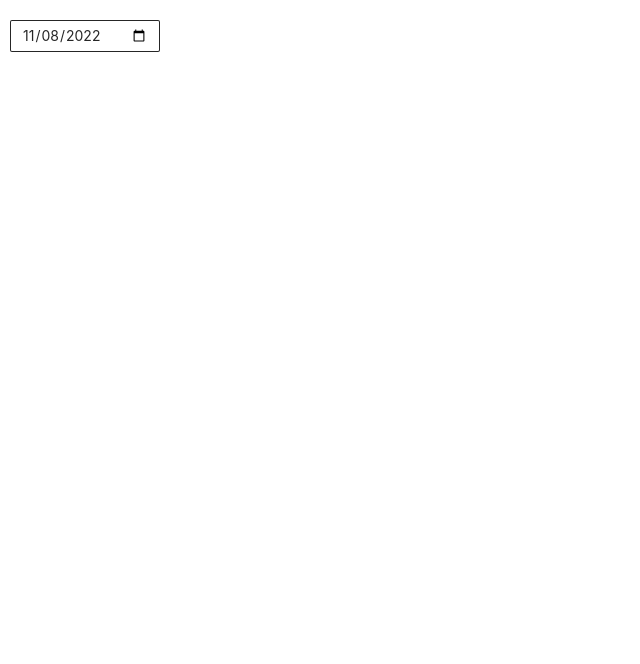
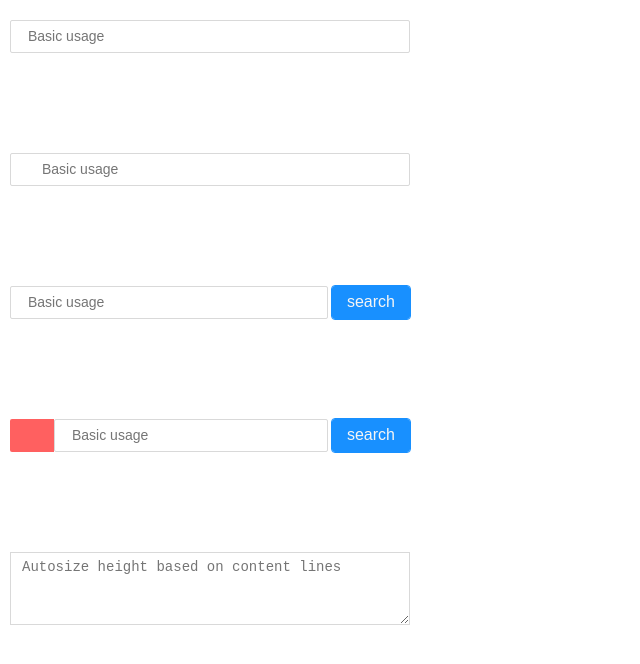
Before and after one commit to leigp555/hut-ui, a Vue app: page /#/test in a window 1280 px wide. Before the commit this address led to /#/. Shown: the top 664 px of the page, without its empty margins (0-640 px from the left). Built offline with nearby package versions, Linux system fonts and the light colour scheme.

Commit message:
style: 完成input组件以及textarea组件

```diff
--- a/src/App.vue
+++ b/src/App.vue
@@ -1,11 +1,11 @@
 <template>
   <div class="test">
-    <DatePickerEg />
+    <InputEg />
   </div>
 </template>
 
 <script setup lang="ts">
-import DatePickerEg from '@/eg/DatePickerEg.vue'
+import InputEg from '@/eg/InputEg.vue'
 </script>
 
 <style>
--- /dev/null
+++ b/src/eg/InputEg.vue
@@ -0,0 +1,69 @@
+<template>
+  <div class="ui-template-wrap">
+    <Input v-model:value="value" placeholder="Basic usage" />
+    <Input v-model:value="value" placeholder="Basic usage">
+      <template #prefix>
+        <SvgIcon name="user" width="1em" height="1em" @click="iconClick" />
+      </template>
+      <template #suffix>
+        <SvgIcon name="warning" width="1em" height="1em" />
+      </template>
+    </Input>
+    <Input v-model:value="value" placeholder="Basic usage">
+      <template #suffix_outer>
+        <Button :style="{ marginLeft: '4px' }">search</Button>
+      </template>
+    </Input>
+    <Input v-model:value="value" placeholder="Basic usage">
+      <template #prefix_outer>
+        <div class="xx">
+          <SvgIcon name="search" width="1.5em" height="1.5em" />
+        </div>
+      </template>
+      <template #suffix_outer>
+        <Button :style="{ marginLeft: '4px' }">search</Button>
+      </template>
+    </Input>
+    <!--    <Textarea-->
+    <!--      v-model:value="value1"-->
+    <!--      placeholder="Autosize height based on content lines"-->
+    <!--      autoSize-->
+    <!--    />-->
+    <Textarea
+      v-model:value="value1"
+      placeholder="Autosize height based on content lines"
+      :autoSize="{ minRows: 3, maxRows: 5 }"
+    />
+  </div>
+</template>
+
+<script setup lang="ts">
+import { ref } from 'vue'
+import Input from '@/lib/input/Input.vue'
+import Textarea from '@/lib/input/Textarea.vue'
+import SvgIcon from '@/lib/common/SvgIcon.vue'
+import Button from '@/lib/button/Button.vue'
+
+const value = ref<string>('')
+const value1 = ref<string>('')
+const iconClick = () => {
+  console.log('点击了')
+}
+</script>
+
+<style lang="scss">
+.ui-template-wrap {
+  display: flex;
+  flex-direction: column;
+  gap: 100px;
+  width: 400px;
+}
+.xx {
+  display: flex;
+  align-items: center;
+  padding: 0 10px;
+  background-color: #ff6060;
+  border-top-left-radius: 2px;
+  border-bottom-left-radius: 2px;
+}
+</style>
--- a/src/lib/button/Button.vue
+++ b/src/lib/button/Button.vue
@@ -5,8 +5,9 @@
   >
     <slot name="icon" />
     <span class="ui-button-icon" v-if="loading">
-      <SvgIcon name="loading" width="1em" height="1em" fill="#eff7ff" /></span
-    ><slot />
+      <SvgIcon name="loading" width="1em" height="1em" fill="#eff7ff" />
+    </span>
+    <slot />
   </button>
 </template>
 
--- a/src/lib/button/index.scss
+++ b/src/lib/button/index.scss
@@ -87,7 +87,7 @@ $disable_color: #b8b8cb;
   gap: 8px;
   padding: 4px 15px;
   transition: all 250ms;
-  border-radius: 1px;
+  border-radius: 2px;
   & > .ui-button-icon {
     display: flex;
     align-items: center;
--- /dev/null
+++ b/src/lib/input/Input.vue
@@ -0,0 +1,109 @@
+<script setup lang="ts">
+import { withDefaults, defineProps, toRefs, ref } from 'vue'
+
+const emits = defineEmits(['update:value'])
+const props = withDefaults(defineProps<{ value: string; placeholder: string }>(), {
+  value: '',
+  placeholder: ''
+})
+
+const { value, placeholder } = toRefs(props)
+const wrapRef = ref<HTMLDivElement | null>(null)
+const inputRef = ref<HTMLInputElement | null>(null)
+const onFocus = () => {
+  wrapRef.value?.classList.add('wrap-focus')
+}
+const onBlur = () => {
+  wrapRef.value?.classList.remove('wrap-focus')
+}
+const onInput = () => {
+  emits('update:value', inputRef.value?.value)
+}
+</script>
+
+<template>
+  <div class="ui-input-wrap">
+    <div class="prefix-outer">
+      <slot name="prefix_outer" />
+    </div>
+    <label class="ui-label-wrap" tabindex="-1" ref="wrapRef">
+      <span class="input-icon">
+        <slot name="prefix" />
+      </span>
+      <input
+        class="ui-input"
+        type="text"
+        :placeholder="placeholder"
+        :value="value"
+        ref="inputRef"
+        @focus="onFocus"
+        @blur="onBlur"
+        @input="onInput"
+      />
+      <span class="input-icon">
+        <slot name="suffix" />
+      </span>
+    </label>
+    <div class="suffix-outer">
+      <slot name="suffix_outer" />
+    </div>
+  </div>
+</template>
+
+<style lang="scss">
+$font_color: #000000d9;
+$border_color: #d9d9d9;
+$main_color: #1890ff;
+.ui-input-wrap {
+  display: flex;
+  > .prefix-outer,
+  .suffix-outer {
+    display: flex;
+  }
+  > .ui-label-wrap {
+    flex-grow: 10;
+    padding: 4px 11px;
+    background-color: #ffffff;
+    display: flex;
+    align-items: center;
+    gap: 4px;
+    border-radius: 2px;
+    border: 1px solid $border_color;
+    transition: all 0.3s;
+    &.wrap-focus {
+      border: 1px solid $main_color;
+      box-shadow: 0 0 0 2px rgba(24, 144, 255, 0.2);
+    }
+    &:hover {
+      border: 1px solid $main_color;
+    }
+    > .input-icon {
+      display: flex;
+      align-items: center;
+      font-size: 14px;
+    }
+    > .ui-input {
+      width: 100%;
+      text-overflow: ellipsis;
+      overflow: hidden;
+      white-space: nowrap;
+      font-size: 14px;
+      border: none;
+      outline: none;
+      box-shadow: none;
+      color: $font_color;
+      line-height: 1.5em;
+      display: flex;
+      align-items: center;
+      &:hover {
+        border: none;
+        outline: none;
+      }
+      &:focus {
+        border: none;
+        outline: none;
+      }
+    }
+  }
+}
+</style>
--- /dev/null
+++ b/src/lib/input/Textarea.vue
@@ -0,0 +1,78 @@
+<script setup lang="ts">
+import { withDefaults, defineProps, toRefs, ref, computed } from 'vue'
+
+const emits = defineEmits(['update:value'])
+const props = withDefaults(
+  defineProps<{
+    value: string
+    placeholder: string
+    autoSize?: boolean | { minRows: number; maxRows: number }
+  }>(),
+  {
+    value: '',
+    placeholder: '',
+    autoSize: false
+  }
+)
+
+const { value, placeholder, autoSize } = toRefs(props)
+const textareaRef = ref<HTMLInputElement | null>(null)
+
+const onInput = () => {
+  const el = textareaRef.value as HTMLTextAreaElement
+  if (autoSize.value && typeof autoSize.value === 'boolean') {
+    const scrollHeight = textareaRef.value?.scrollHeight
+    el.style.height = `${scrollHeight + 2}px`
+  } else if (autoSize.value) {
+    const { height } = el.getBoundingClientRect()
+    const scrollHeight = textareaRef.value?.scrollHeight
+    if (
+      scrollHeight > height - 2 &&
+      scrollHeight < autoSize.value.maxRows * 1.5 * 14 + 10
+    ) {
+      el.style.height = `${scrollHeight + 2}px`
+    } else if (scrollHeight > autoSize.value.maxRows * 1.5 * 14 + 10) {
+      el.style.height = `${autoSize.value.maxRows * 1.5 * 14 + 10}px`
+    }
+  }
+
+  emits('update:value', textareaRef.value?.value)
+}
+const style = computed(() => {
+  if (autoSize && typeof autoSize.value !== 'boolean') {
+    return { minHeight: `${autoSize.value.minRows * 1.5 * 14 + 10}px` }
+  }
+  return {}
+})
+</script>
+
+<template>
+  <textarea
+    class="ui-textarea"
+    :placeholder="placeholder"
+    :value="value"
+    :style="style"
+    ref="textareaRef"
+    @input="onInput"
+  />
+</template>
+
+<style lang="scss">
+$font_color: #000000d9;
+$border_color: #d9d9d9;
+$main_color: #1890ff;
+.ui-textarea {
+  width: 100%;
+  font-size: 14px;
+  outline: none;
+  box-shadow: none;
+  color: $font_color;
+  line-height: 1.5em;
+  border: 1px solid $border_color;
+  padding: 4px 11px;
+  &:focus {
+    border: 1px solid $main_color;
+    box-shadow: 0 0 0 2px rgba(24, 144, 255, 0.2);
+  }
+}
+</style>
--- a/src/main.ts
+++ b/src/main.ts
@@ -7,7 +7,6 @@ import App from './App.vue'
 import router from '@/router/index'
 import '@/style/global.scss'
 import '@/style/reset.scss'
-import '@/style/font.css'
 import 'virtual:svg-icons-register'
 
 const app = createApp(App)
--- a/src/style/font.css
+++ /dev/null
@@ -1,5 +0,0 @@
-* {
-  font-family: -apple-system, BlinkMacSystemFont, Segoe UI, Roboto, Helvetica Neue,
-  Arial, Noto Sans, sans-serif, 'Apple Color Emoji', 'Segoe UI Emoji',
-  Segoe UI Symbol, 'Noto Color Emoji';
-}
--- a/src/style/reset.scss
+++ b/src/style/reset.scss
@@ -25,6 +25,7 @@ body {
   min-height: 100%;
   margin: 0;
   font-family: -apple-system, "Noto Sans", "Helvetica Neue", Helvetica, "Nimbus Sans L", Arial, "Liberation Sans", "PingFang SC", "Hiragino Sans GB", "Noto Sans CJK SC", "Source Han Sans SC", "Source Han Sans CN", "Microsoft YaHei", "Wenquanyi Micro Hei", "WenQuanYi Zen Hei", "ST Heiti", SimHei, "WenQuanYi Zen Hei Sharp", sans-serif;
+  font-size: 16px;
 }
 main {
   display: block;
```
Also changed, not shown: .eslintrc.js.
